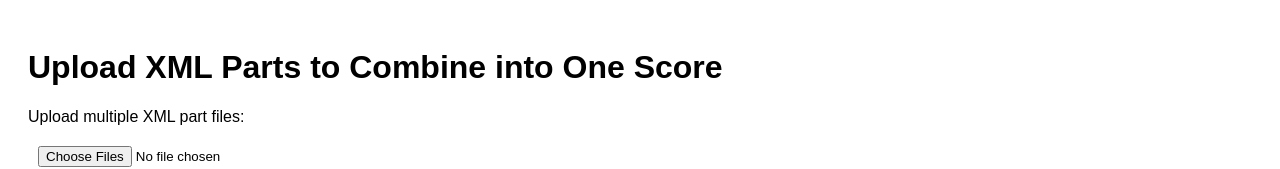
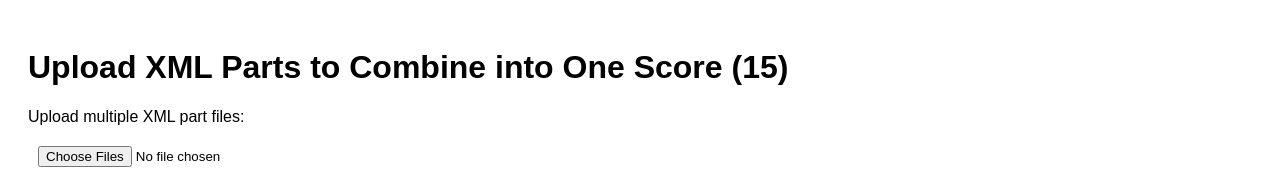
Before and after one commit to georgeharrisca/15, a plain HTML site: page index.html in a window 1280 px wide. Shown: the top 169 px of the page. Drawn offline with Linux system fonts and the light colour scheme.

Commit message:
Update index.html

```diff
--- a/index.html
+++ b/index.html
@@ -17,7 +17,7 @@
   </style>
 </head>
 <body>
-  <h1>Upload XML Parts to Combine into One Score</h1>
+  <h1>Upload XML Parts to Combine into One Score (15)</h1>
 
   <label for="xmlInput">Upload multiple XML part files:</label>
   <input type="file" id="xmlInput" accept=".xml" multiple />
```
